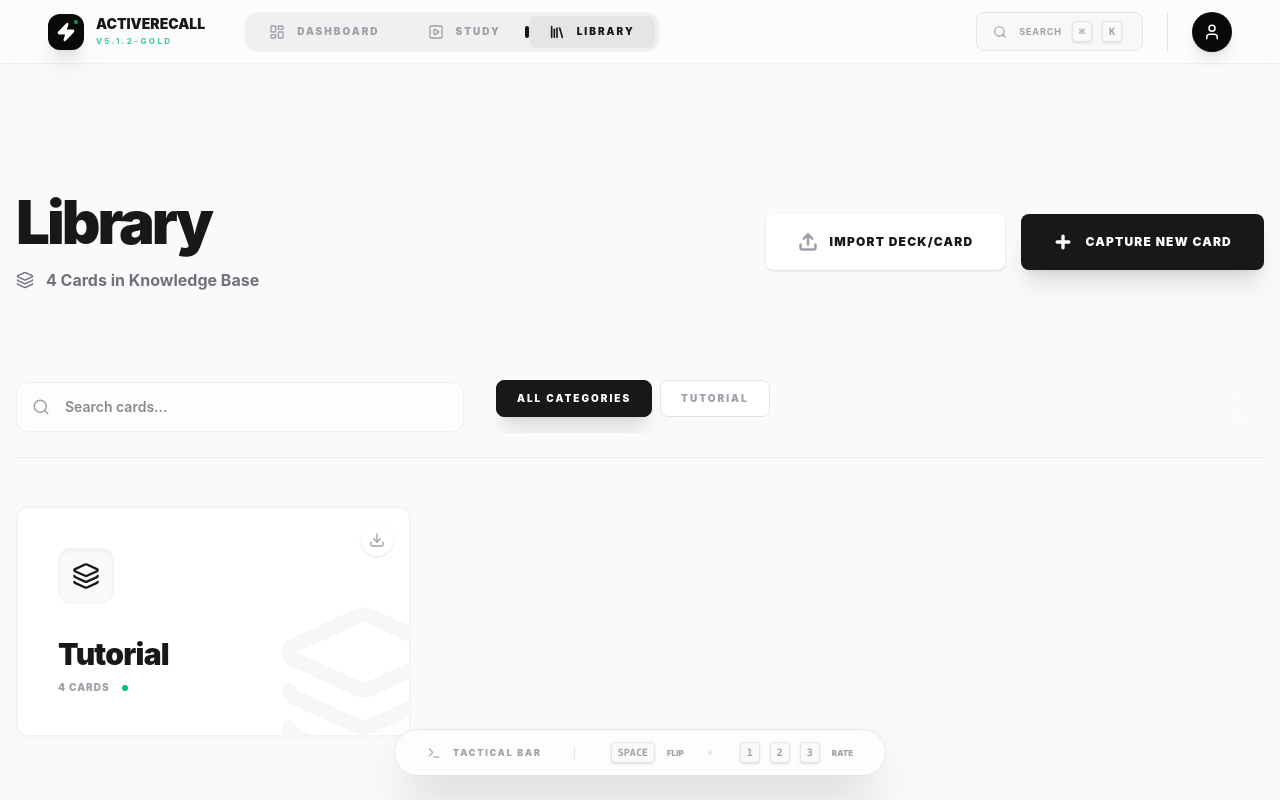
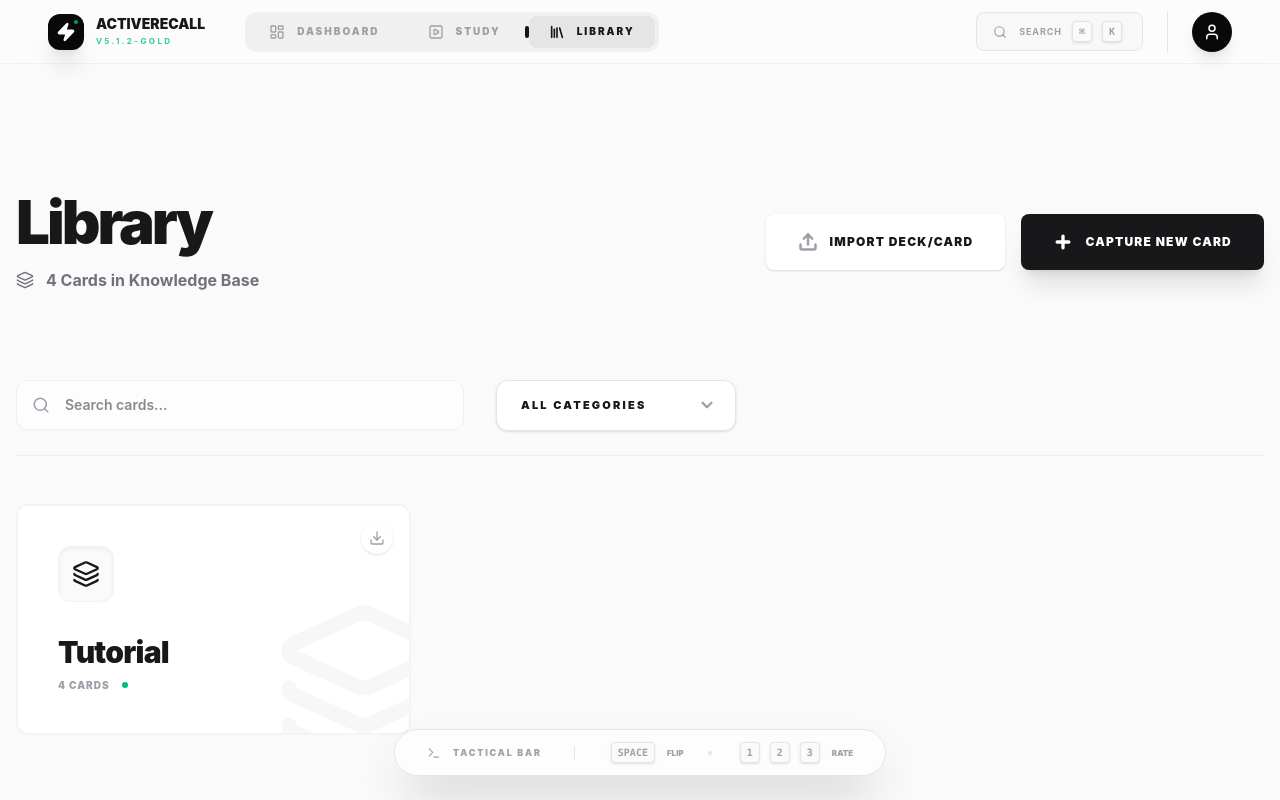
Before and after one commit to HermesEsp/ActiveRecall, a React (Vite) app: page /library in a window 1280 px wide. Shown: the top 800 px of the page. Built offline with nearby package versions, Linux system fonts and the light colour scheme.

Commit message:
feat: replace category filter button list with a native select dropdown in LibraryPage

```diff
--- a/src/presentation/pages/LibraryPage.tsx
+++ b/src/presentation/pages/LibraryPage.tsx
@@ -3,7 +3,7 @@ import {
   Plus, Search, Edit2, Trash2,
   Eye, Bold, Italic, Underline as UnderlineIcon, Code,
   Layers, Zap, Sparkles, MousePointer2, Scissors,
-  RotateCcw, Download, Upload
+  RotateCcw, Download, Upload, ChevronDown
 } from 'lucide-react';
 import { motion, AnimatePresence } from 'motion/react';
 import { useMasteryStore } from '../../application/store/useMasteryStore';
@@ -24,28 +24,20 @@ const Kbd = ({ children }: { children: React.ReactNode }) => (
 );
 
 const CategoryFilter = ({ categories, selected, onSelect, t }: any) => (
-  <div className="flex gap-2 overflow-x-auto pb-4 scrollbar-hide">
-    <button
-      onClick={() => onSelect('All')}
-      className={`px-5 py-2.5 rounded-lg text-[10px] font-black uppercase tracking-[0.2em] transition-all whitespace-nowrap border ${selected === 'All'
-        ? 'bg-zinc-900 border-zinc-900 text-white shadow-xl dark:bg-white dark:border-white dark:text-zinc-900'
-        : 'bg-white dark:bg-zinc-900 border-zinc-200 dark:border-zinc-800 text-zinc-400 hover:border-zinc-900 dark:hover:border-zinc-100'
-        }`}
+  <div className="relative min-w-[240px]">
+    <select
+      value={selected}
+      onChange={(e) => onSelect(e.target.value)}
+      className="w-full appearance-none bg-white dark:bg-zinc-900 border border-zinc-200 dark:border-zinc-800 rounded-xl px-6 py-4 pr-12 text-[11px] font-black uppercase tracking-[0.2em] text-zinc-900 dark:text-zinc-100 focus:ring-2 focus:ring-zinc-900 dark:focus:ring-white focus:border-transparent transition-all outline-none cursor-pointer shadow-sm hover:border-zinc-300 dark:hover:border-zinc-700"
     >
-      {t.library.allCategories}
-    </button>
-    {categories.map((cat: string) => (
-      <button
-        key={cat}
-        onClick={() => onSelect(cat)}
-        className={`px-5 py-2.5 rounded-lg text-[10px] font-black uppercase tracking-[0.2em] transition-all whitespace-nowrap border ${selected === cat
-          ? 'bg-zinc-900 border-zinc-900 text-white shadow-xl dark:bg-white dark:border-white dark:text-zinc-900'
-          : 'bg-white dark:bg-zinc-900 border-zinc-200 dark:border-zinc-800 text-zinc-400 hover:border-zinc-900 dark:hover:border-zinc-100'
-          }`}
-      >
-        {cat}
-      </button>
-    ))}
+      <option value="All">{t.library.allCategories}</option>
+      {categories.map((cat: string) => (
+        <option key={cat} value={cat}>{cat}</option>
+      ))}
+    </select>
+    <div className="absolute right-5 top-1/2 -translate-y-1/2 pointer-events-none text-zinc-400">
+      <ChevronDown size={18} strokeWidth={3} />
+    </div>
   </div>
 );
 
```
